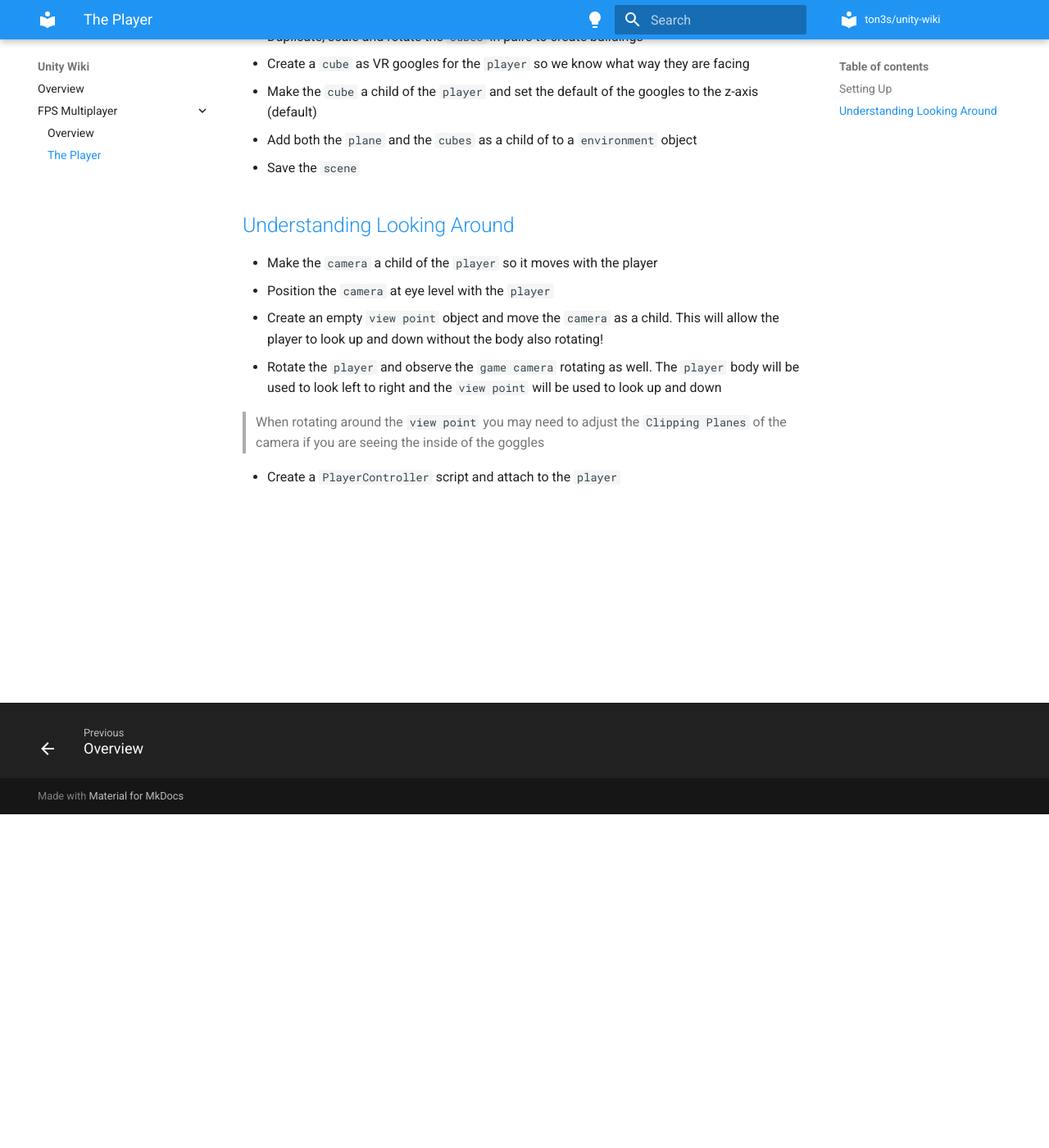
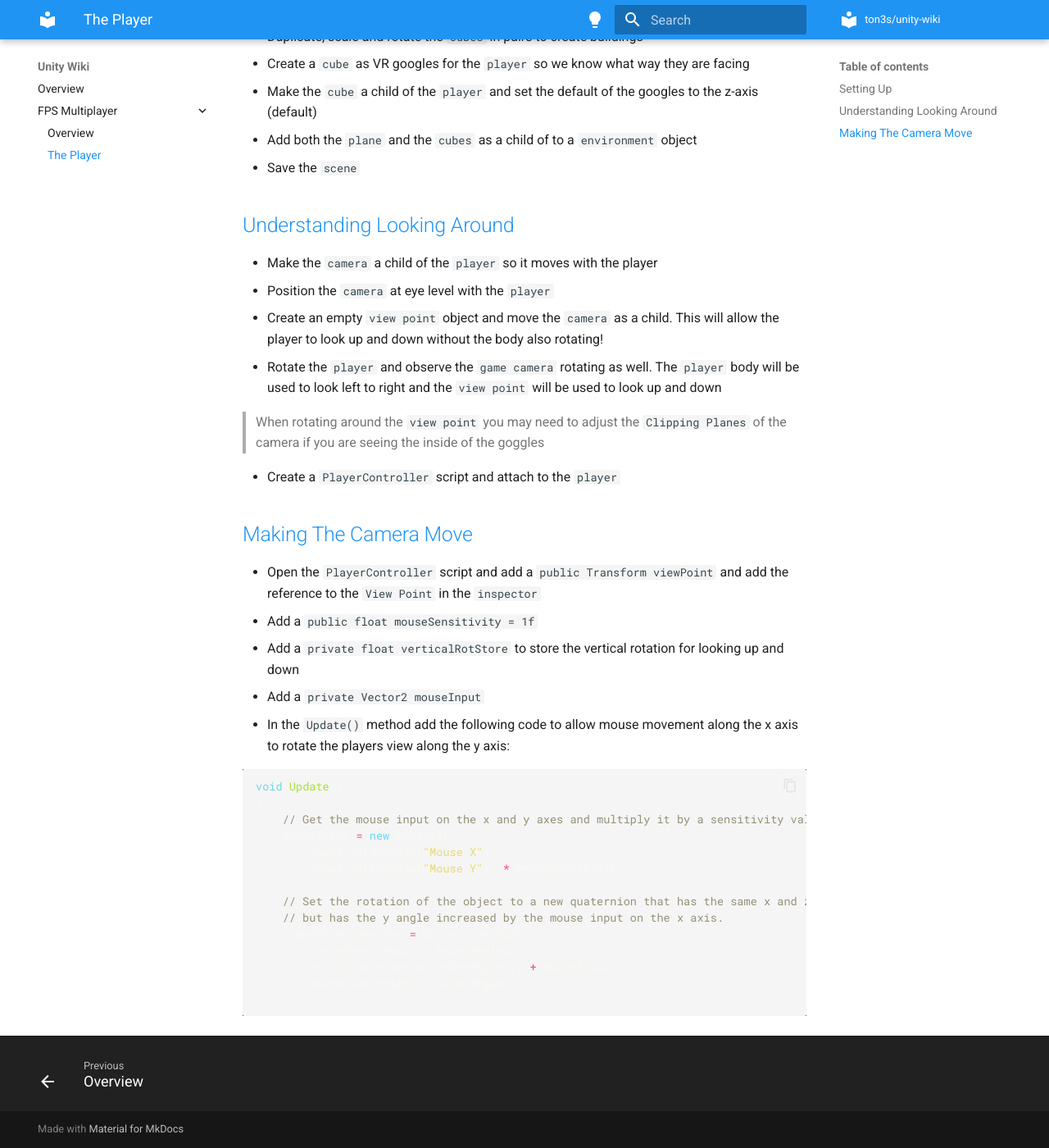
Before and after one commit to ton3s/unity-wiki, an MkDocs documentation site: the page built from docs/fps-multiplayer/the-player.md, in a window 1280 px wide and 1400 px high, scrolled down 407 px. Shown: the whole window at 82% size. Built offline with MkDocs 1.6.1 and Material for MkDocs 9.7.7, drawn with Linux system fonts in a browser that asks for light colours.

Commit message:
Add video 4

````diff
--- a/docs/fps-multiplayer/the-player.md
+++ b/docs/fps-multiplayer/the-player.md
@@ -23,3 +23,28 @@
 > When rotating around the `view point` you may need to adjust the `Clipping Planes` of the camera if you are seeing the inside of the goggles
 
 - Create a `PlayerController` script and attach to the `player`
+
+## [Making The Camera Move](https://www.udemy.com/course/unity-online-multiplayer/learn/lecture/25987872#overview)
+
+- Open the `PlayerController` script and add a `public Transform viewPoint` and add the reference to the `View Point` in the `inspector`
+- Add a `public float mouseSensitivity = 1f`
+- Add a `private float verticalRotStore` to store the vertical rotation for looking up and down
+- Add a `private Vector2 mouseInput`
+- In the `Update()` method add the following code to allow mouse movement along the x axis to rotate the players view along the y axis:
+
+```cs
+void Update()
+{
+    // Get the mouse input on the x and y axes and multiply it by a sensitivity value
+    mouseInput = new Vector2(
+        Input.GetAxisRaw("Mouse X"),
+        Input.GetAxisRaw("Mouse Y")) * mouseSensitivity;
+
+    // Set the rotation of the object to a new quaternion that has the same x and z angles as before,
+    // but has the y angle increased by the mouse input on the x axis.
+    transform.rotation = Quaternion.Euler(
+        transform.rotation.eulerAngles.x,
+        transform.rotation.eulerAngles.y + mouseInput.x,
+        transform.rotation.eulerAngles.z);
+}
+```
````
